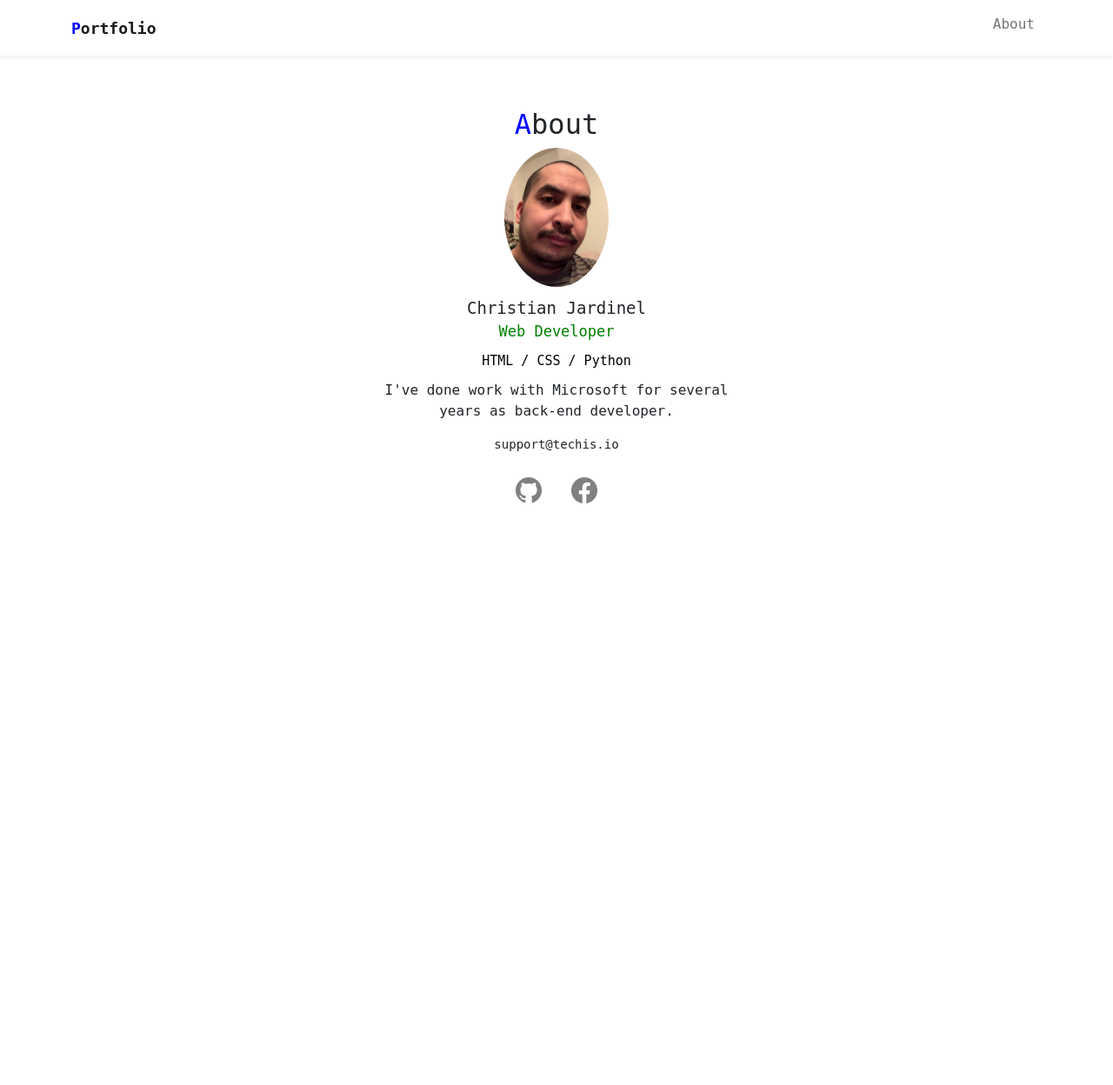
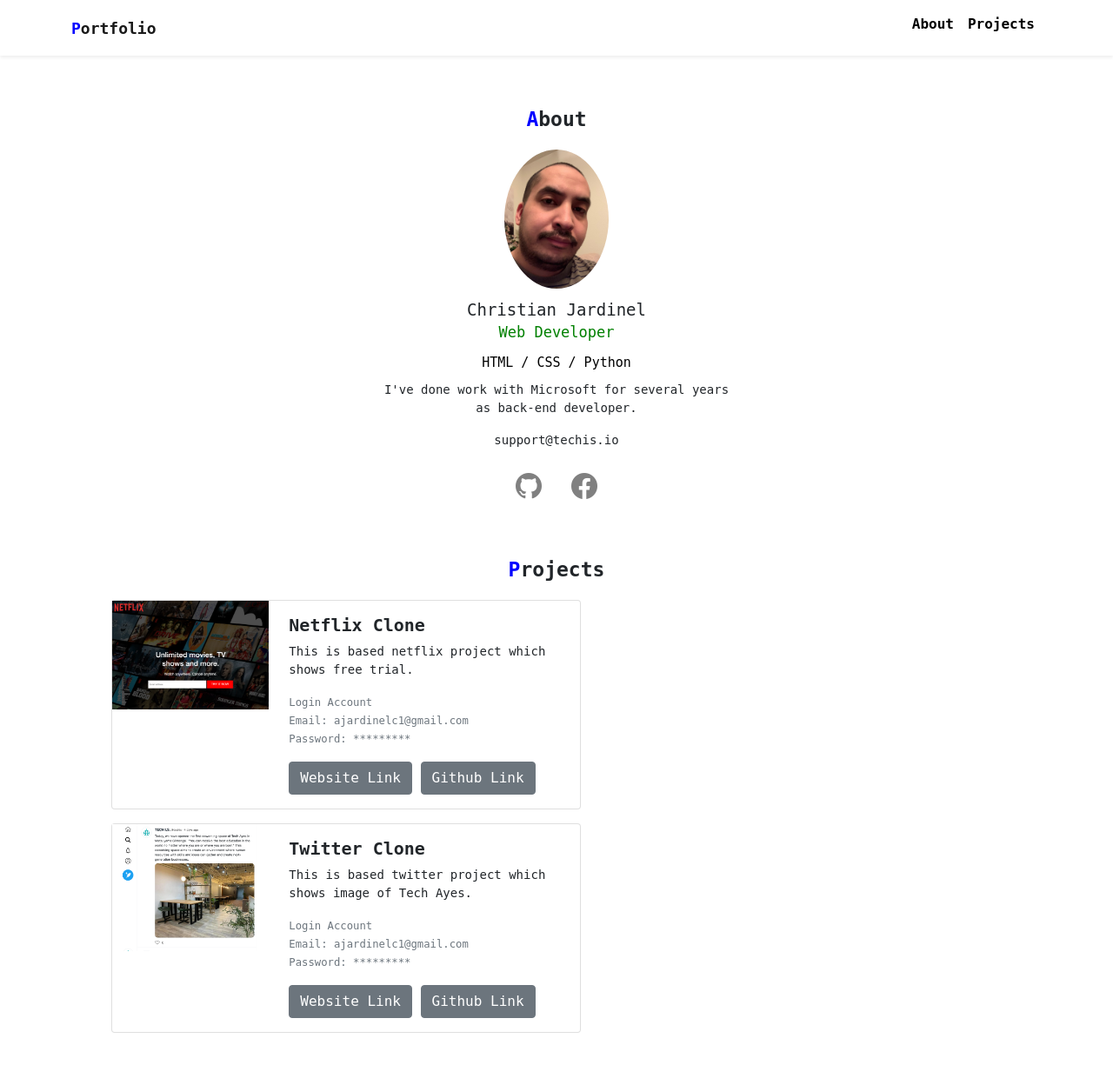
Before and after one commit to ajardinelc/portfolio, a PHP site: page / in a window 1280 px wide. Shown: the whole page at 87% size. Before the commit the page ends 579 px from the top, so only its background shows below. Run offline with PHP 8.4, Linux system fonts and the light colour scheme.

Commit message:
I created the projects

```diff
--- a/index.html
+++ b/index.html
@@ -22,7 +22,10 @@
           <div class="collapse navbar-collapse" id="navbarSupportedContent">
             <ul class="navbar-nav ms-auto mb-2">
               <li class="nav-item">
-                <a class="nav-link font-black" href="#about">About</a>
+                <a class="nav-link font-black" href="#about"><strong>About</strong></a>
+              </li>
+              <li class="nav-item">
+                <a class="nav-link font-black" href="#projects"><strong>Projects</strong></a>
               </li>
             </ul>
           </div>
@@ -31,7 +34,7 @@
 
       <div id="about">
         <h2><span class="font-primary">A</span>bout</h2>
-        <img src="IMG_0541.jpg">
+        <img src="img/IMG_0541.jpg">
         <div class="name">Christian Jardinel</div>
         <div class="vocation">Web Developer</div>
         <div class="skills">HTML / CSS / Python</div>
@@ -42,6 +45,54 @@
         <div class="icons">
           <a href="#"><i class="bi bi-github"></i></a>
           <a href="#"><i class="bi bi-facebook ms-3"></i></a>
+        </div>
+      </div>
+        <div id="projects">
+            <h2><span class="font-primary">P</span>rojects</h2>
+
+            <div class="card mb-3" style="max-width: 540px;">
+              <div class="row">
+                <div class="col-md-4">
+                  <img src="img/project-netflix.png" alt="Netflix Project">
+                </div>
+                <div class="col-md-8">
+                  <div class="card-body">
+                    <h5 class="card-title">Netflix Clone</h5>
+                    <p class="card-text">This is based netflix project which shows free trial.</p>
+                    <p class="card-text"><small class="text-muted">
+                        Login Account <br>
+                        Email: ajardinelc1@gmail.com <br>
+                        Password: *********
+                    </small></p>
+                    <a href="#" target="_blank" class="btn btn-secondary">Website Link</a>
+                    <a href="#" target="_blank" class="btn btn-secondary">Github Link</a>
+                  </div>
+                </div>
+              </div>
+            </div>
+
+            <div class="card mb-3" style="max-width: 540px;">
+              <div class="row">
+                <div class="col-md-4">
+                  <img src="img/project-twitter.png" alt="Twitter Project">
+                </div>
+                <div class="col-md-8">
+                  <div class="card-body">
+                    <h5 class="card-title">Twitter Clone</h5>
+                    <p class="card-text">This is based twitter project which shows image of Tech Ayes.</p>
+                    <p class="card-text"><small class="text-muted">
+                        Login Account <br>
+                        Email: ajardinelc1@gmail.com <br>
+                        Password: *********
+                    </small></p>
+                    <a href="#" target="_blank" class="btn btn-secondary">Website Link</a>
+                    <a href="#" target="_blank" class="btn btn-secondary">Github Link</a>
+                  </div>
+                </div>
+              </div>
+            </div>
+
+        </div>
 
     <script src="https://cdn.jsdelivr.net/npm/bootstrap@5.1.3/dist/js/bootstrap.bundle.min.js" integrity="sha384-ka7Sk0Gln4gmtz2MlQnikT1wXgYsOg+OMhuP+IlRH9sENBO0LRn5q+8nbTov4+1p" crossorigin="anonymous"></script>
 </body>
--- a/style.css
+++ b/style.css
@@ -15,6 +15,10 @@
 .title-icon{
     font-size: 18px;
     font-weight: bold;
+}
+
+a.font-black {
+    color: black !important;
 }
 
 /*****************
@@ -61,6 +65,43 @@
     font-size: 30px;
 }
 
-#about .icons a {
+p {
+    font-size: 14px;
+}
+
+h2 {
+    font-weight: bold;
+    font-size: 23px;
+    margin-bottom: 20px;
+}
+
+/********************
+
+PROJECTS
+
+********************/
+
+#projects {
+    margin: 60px auto;
+    width: 80%
+}
+
+#projects h2 {
+    text-align: center;
+}
+
+#projects .card img {
+    width: 110%
+}
+
+.bi-github::before{
     color: gray;
 }
+
+.bi-facebook::before{
+    color: gray;
+}
+
+#projects .card-title {
+    font-weight: bold;
+}
```
